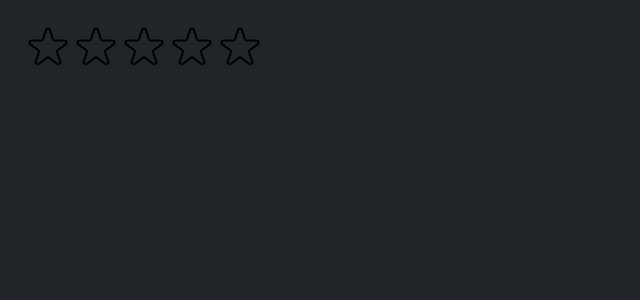
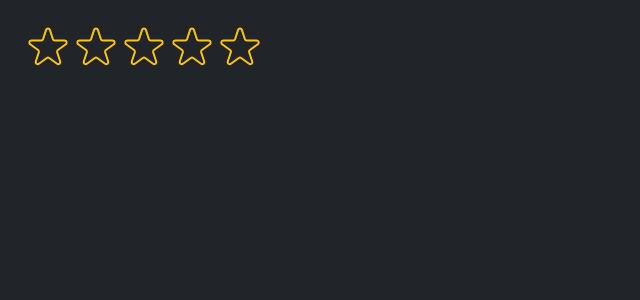
Before and after one commit to DominikRasinski/reactExercises, a React (Create React App) app in the folder usePopcorn/use-popcorn/: page / in a window 1280 px wide. Shown: the top 300 px of the page, without its empty margins (0-640 px from the left). Built offline with nearby package versions, Linux system fonts and the light colour scheme.

Commit message:
add reusable star component"

```diff
--- a/usePopcorn/use-popcorn/src/components/stars/Stars.tsx
+++ b/usePopcorn/use-popcorn/src/components/stars/Stars.tsx
@@ -2,6 +2,12 @@ import { useState } from 'react';
 
 interface RatingStarProps {
   maxRating?: number;
+  color?: string;
+  size?: number;
+  className?: string;
+  messages?: string[];
+  defaultRating?: number;
+  onSetRating?: (rating: number) => void;
 }
 
 interface StarProps {
@@ -9,14 +15,26 @@ interface StarProps {
   onHoverIn: (e: any) => void;
   onHoverOut: (e: any) => void;
   full: boolean;
+  color?: string;
+  size?: number;
 }
 
 export const Stars = (props: RatingStarProps) => {
-  const [rating, setRating] = useState(0);
+  const [rating, setRating] = useState(props.defaultRating ?? 0);
   const [tempRating, setTempRating] = useState(0);
-  let { maxRating } = props;
+  const { onSetRating } = props;
+  let { maxRating, color, size, className, messages } = props;
   if (!maxRating) {
     maxRating = 5;
+  }
+  if (!color) {
+    color = '#fcc419';
+  }
+  if (!size) {
+    size = 48;
+  }
+  if (!className) {
+    className = '';
   }
   const containerStyle = {
     display: 'flex',
@@ -31,14 +49,21 @@ export const Stars = (props: RatingStarProps) => {
   const textStyle = {
     lineHeight: '0',
     margin: '0',
+    color,
+    fontSize: `${size / 1.5}px`,
   };
 
-  const handleRating = (rating: any) => {
+  const handleRating = (rating: number) => {
     setRating(rating);
+    if (onSetRating) {
+      onSetRating(rating);
+    }
   };
 
   return (
-    <div style={containerStyle}>
+    <div
+      style={containerStyle}
+      className={className}>
       <div style={starContainerStyle}>
         {Array.from({ length: maxRating }, (_, i) => (
           <Star
@@ -47,21 +72,28 @@ export const Stars = (props: RatingStarProps) => {
             onHoverIn={() => setTempRating(i + 1)}
             onHoverOut={() => setTempRating(0)}
             full={tempRating ? tempRating >= i + 1 : rating >= i + 1}
+            color={color}
+            size={size}
           />
         ))}
       </div>
-      <p style={textStyle}>{tempRating || rating || ''}</p>
+      <p style={textStyle}>
+        {messages?.length === maxRating
+          ? messages[tempRating ? tempRating - 1 : rating - 1]
+          : tempRating || rating || ''}
+      </p>
     </div>
   );
 };
 
 const Star = (props: StarProps) => {
-  const { onRate, full, onHoverIn, onHoverOut } = props;
+  const { onRate, full, onHoverIn, onHoverOut, color, size } = props;
   const starStyle = {
     width: '48px',
     height: '48px',
     display: 'block',
     cursor: 'pointer',
+    fontSize: `${size}px`,
   };
   return (
     <span
@@ -74,8 +106,8 @@ const Star = (props: StarProps) => {
         <svg
           xmlns='http://www.w3.org/2000/svg'
           viewBox='0 0 20 20'
-          fill='#000'
-          stroke='#000'>
+          fill={color}
+          stroke={color}>
           <path d='M9.049 2.927c.3-.921 1.603-.921 1.902 0l1.07 3.292a1 1 0 00.95.69h3.462c.969 0 1.371 1.24.588 1.81l-2.8 2.034a1 1 0 00-.364 1.118l1.07 3.292c.3.921-.755 1.688-1.54 1.118l-2.8-2.034a1 1 0 00-1.175 0l-2.8 2.034c-.784.57-1.838-.197-1.539-1.118l1.07-3.292a1 1 0 00-.364-1.118L2.98 8.72c-.783-.57-.38-1.81.588-1.81h3.461a1 1 0 00.951-.69l1.07-3.292z' />
         </svg>
       ) : (
@@ -83,7 +115,7 @@ const Star = (props: StarProps) => {
           xmlns='http://www.w3.org/2000/svg'
           fill='none'
           viewBox='0 0 24 24'
-          stroke='#000'>
+          stroke={color}>
           <path
             strokeLinecap='round'
             strokeLinejoin='round'
```
